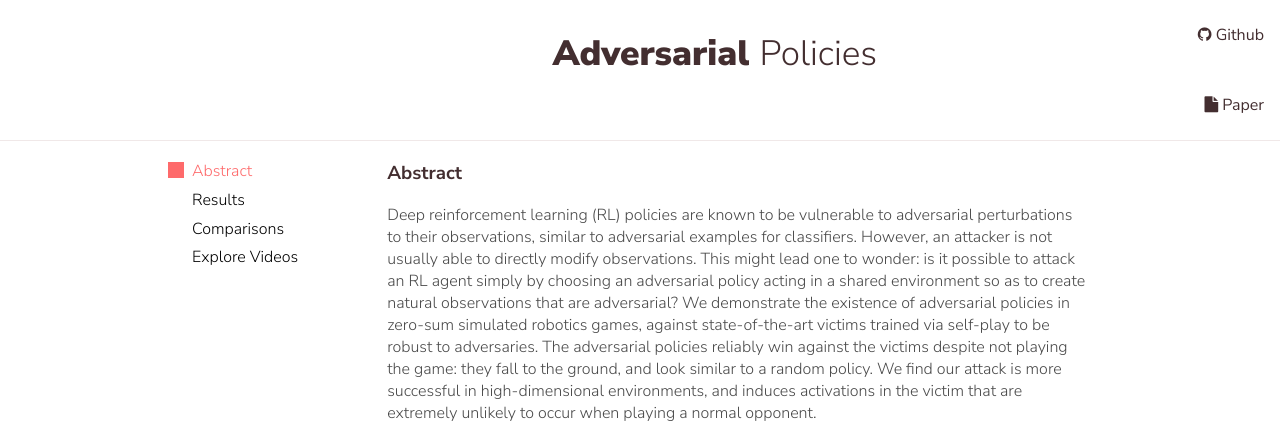
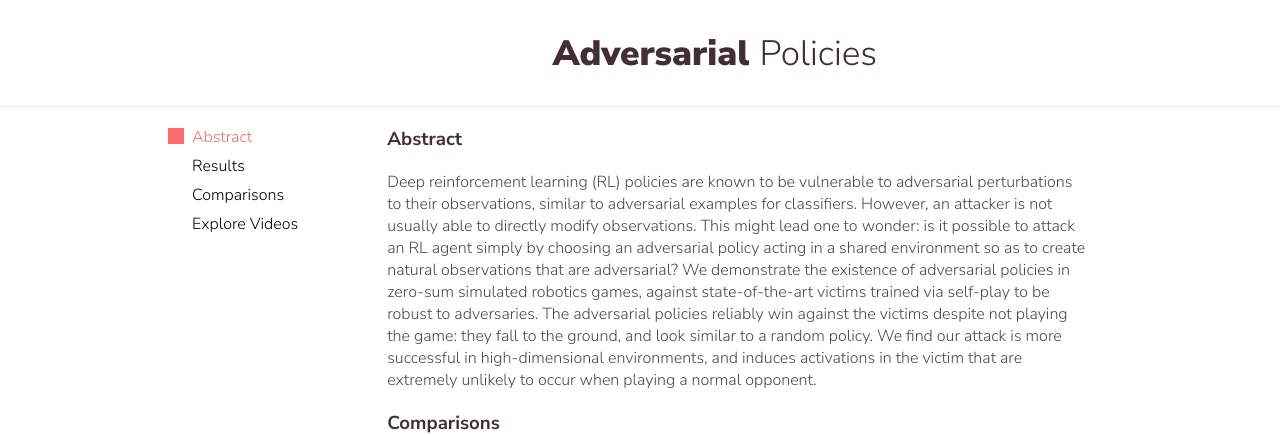
Before and after one commit to attackingrl/attackingrl.github.io, a plain HTML site: page index.html in a window 1280 px wide. Shown: the top 435 px of the page. Drawn offline with nearby package versions, Linux system fonts and the light colour scheme.

Commit message:
Remove paper and GitHub link (even though dummy)

```diff
--- a/index.html
+++ b/index.html
@@ -19,10 +19,6 @@
       <h1 class="logo">Adversarial <span class="logo__thin">Policies</span></h1>
       <ul class="menu">
         <div class="menu__item toggle"><span></span></div>
-
-        <li class="menu__item"><a href="" class="link link--dark"><i class="fa fa-github"></i> Github</a></li>
-        <li class="menu__item"><a href="index.html" class="link link--dark"><i class="fa fa-file"></i> Paper</a></li>
-
       </ul>
     </nav>
     <div class="wrapper">
```
